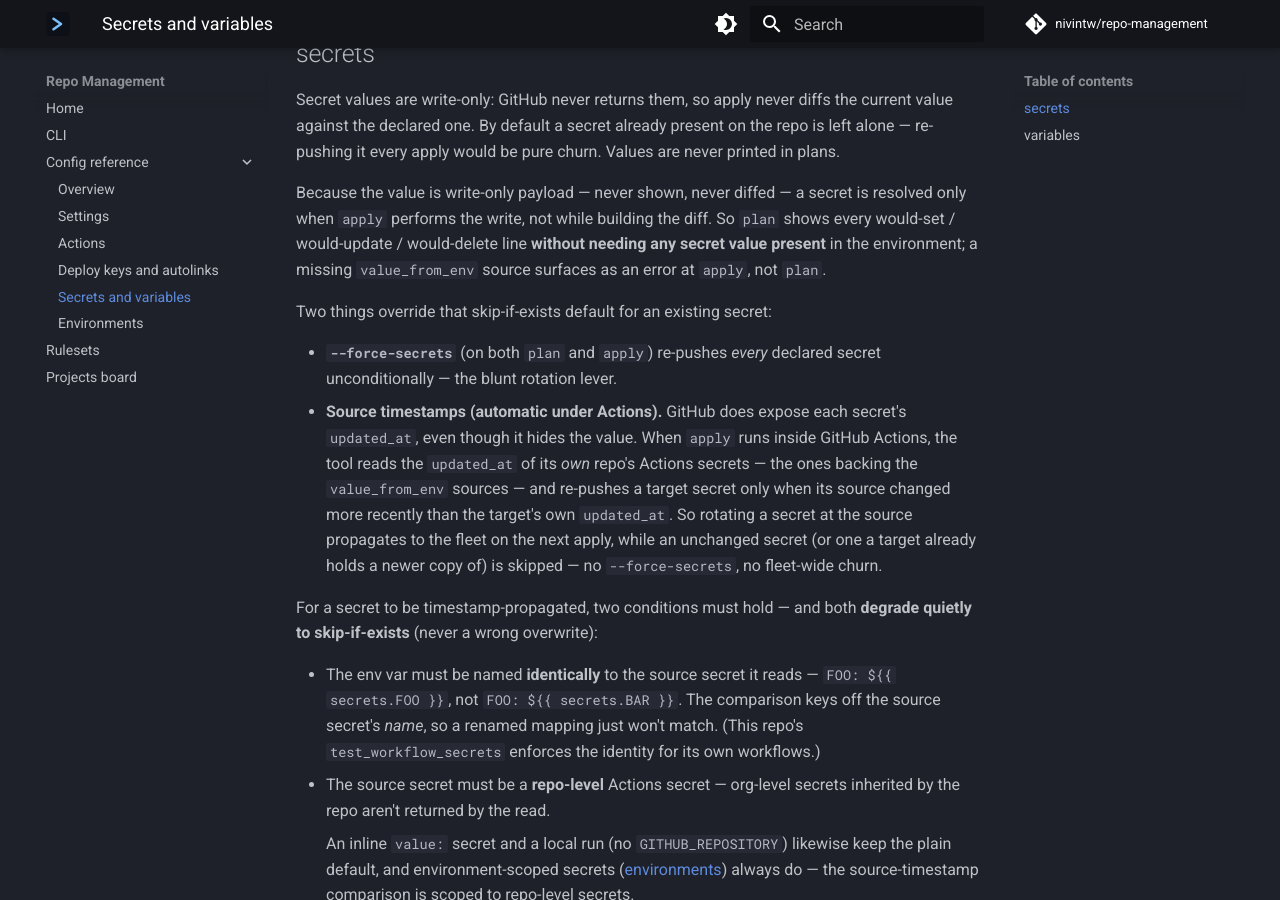
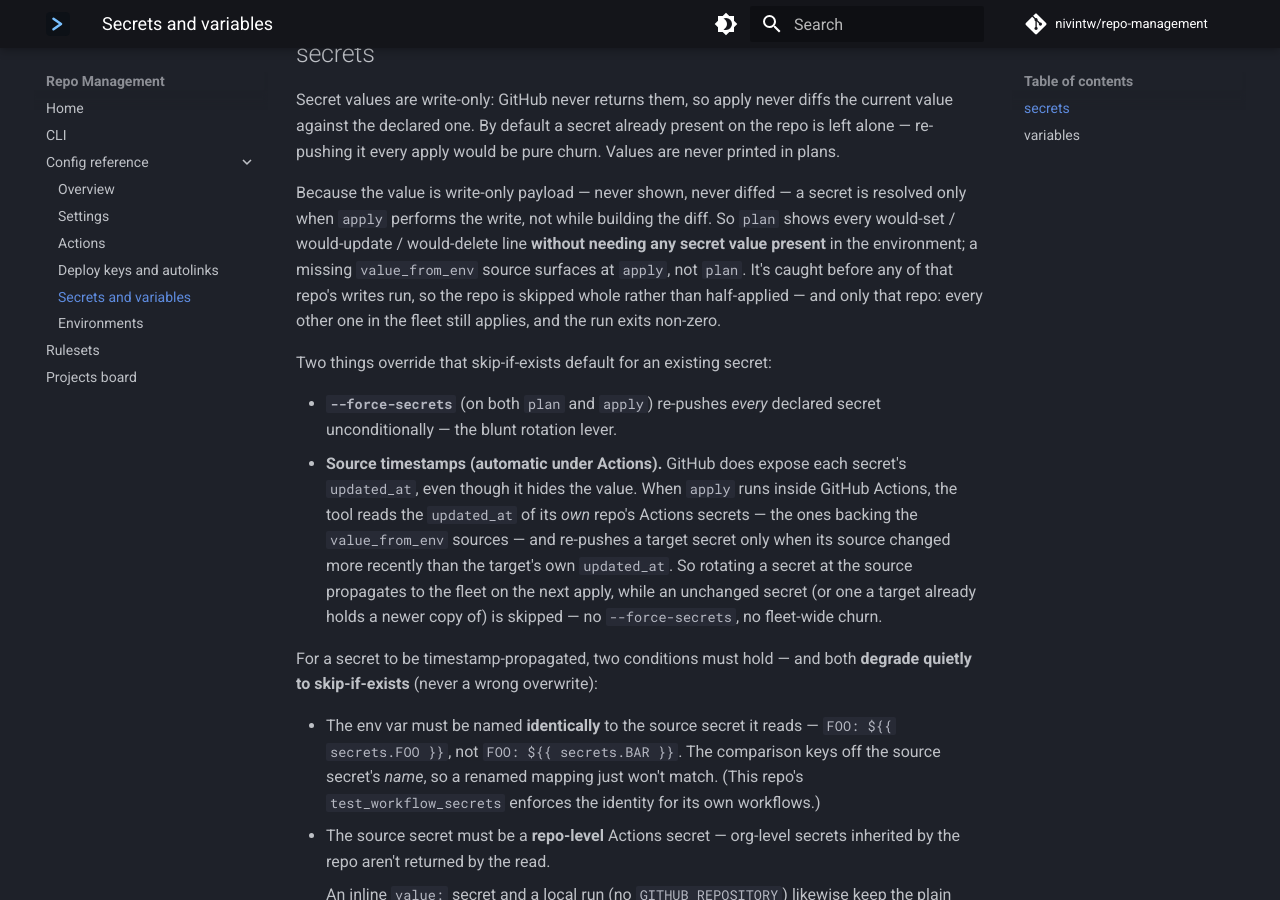
Before and after one commit to nivintw/repo-management, an MkDocs documentation site: the page built from docs/config/secrets-and-variables.md, in a window 1280 px wide and 900 px high, scrolled down 779 px. Built offline with MkDocs 1.6.1 and Material for MkDocs 9.7.7, drawn with Linux system fonts in a browser that asks for light colours; comment, search, counter and statistics services are not loaded.

Commit message:
docs(cli): Document per-repo fault isolation in plan and apply
The CLI reference described `!` lines as covering only unresolvable values and
`apply` as all-or-nothing across the fleet. Both now understate what happens:
a failed domain read and an unfetchable repo also surface as `!` lines, and a
partially-applied fleet is a normal — if failed — outcome rather than an
impossible one.

The apply section gains an explicit warning that anything short of a clean
sweep exits non-zero, paired with the reassurance that apply is idempotent, so
the reflex after a partial run (re-run once the reported problems are fixed) is
stated rather than left to be inferred.

Also sharpens the secrets page: a missing value_from_env source is caught
before any of that repository's writes, so the repo is skipped whole rather
than half-applied — and only that repo.

```diff
--- a/docs/config/secrets-and-variables.md
+++ b/docs/config/secrets-and-variables.md
@@ -41,7 +41,9 @@
 Because the value is write-only payload — never shown, never diffed — a secret is resolved
 only when `apply` performs the write, not while building the diff. So `plan` shows every
 would-set / would-update / would-delete line **without needing any secret value present** in
-the environment; a missing `value_from_env` source surfaces as an error at `apply`, not `plan`.
+the environment; a missing `value_from_env` source surfaces at `apply`, not `plan`. It's caught
+before any of that repo's writes run, so the repo is skipped whole rather than half-applied —
+and only that repo: every other one in the fleet still applies, and the run exits non-zero.
 
 Two things override that skip-if-exists default for an existing secret:
 
```
